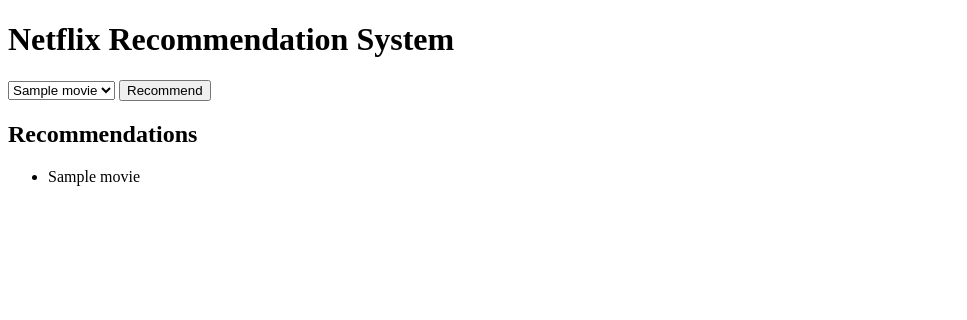
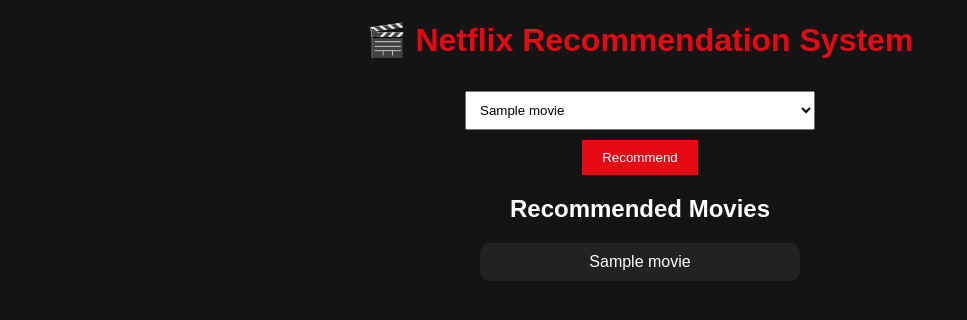
Before and after one commit to aanyajain9/Netflix-Recommendation-System, a Flask app: template templates/index.html in a window 1280 px wide. Shown: the top 320 px of the page, without its empty margins (0-967 px from the left). Run offline with Flask 3, Linux system fonts and the light colour scheme; the template is opened without the code that fills it: most values are stand-ins (such as "Sample title", 1, 10 or a date in 2020); parts of the project's set-up code (start-up, migrations or seed data) failed here and were passed over.

Commit message:
Improved Netflix UI with custom styling and recommendation cards

```diff
--- a/templates/index.html
+++ b/templates/index.html
@@ -2,23 +2,63 @@
 <html>
 <head>
     <title>Netflix Recommendation System</title>
+
+    <style>
+
+        body{
+            background-color:#141414;
+            color:white;
+            font-family:Arial;
+            text-align:center;
+        }
+
+        h1{
+            color:#E50914;
+        }
+
+        select{
+            width:350px;
+            padding:10px;
+            margin:10px;
+        }
+
+        button{
+            background:#E50914;
+            color:white;
+            border:none;
+            padding:10px 20px;
+            cursor:pointer;
+        }
+
+        .movie-card{
+            background:#222;
+            width:300px;
+            margin:10px auto;
+            padding:10px;
+            border-radius:10px;
+        }
+
+    </style>
+
 </head>
 
 <body>
 
-    <h1>Netflix Recommendation System</h1>
+    <h1>🎬 Netflix Recommendation System</h1>
 
     <form method="POST">
 
         <select name="movie">
 
             {% for movie in movie_list %}
-                <option value="{{ movie }}">
-                    {{ movie }}
-                </option>
+            <option value="{{movie}}">
+                {{movie}}
+            </option>
             {% endfor %}
 
         </select>
+
+        <br>
 
         <button type="submit">
             Recommend
@@ -26,15 +66,15 @@
 
     </form>
 
-    <h2>Recommendations</h2>
+    <h2>Recommended Movies</h2>
 
-    <ul>
+    {% for movie in recommendations %}
 
-        {% for movie in recommendations %}
-            <li>{{ movie }}</li>
-        {% endfor %}
+        <div class="movie-card">
+            {{movie}}
+        </div>
 
-    </ul>
+    {% endfor %}
 
 </body>
 </html>
```
Also changed, not shown: README.md.
